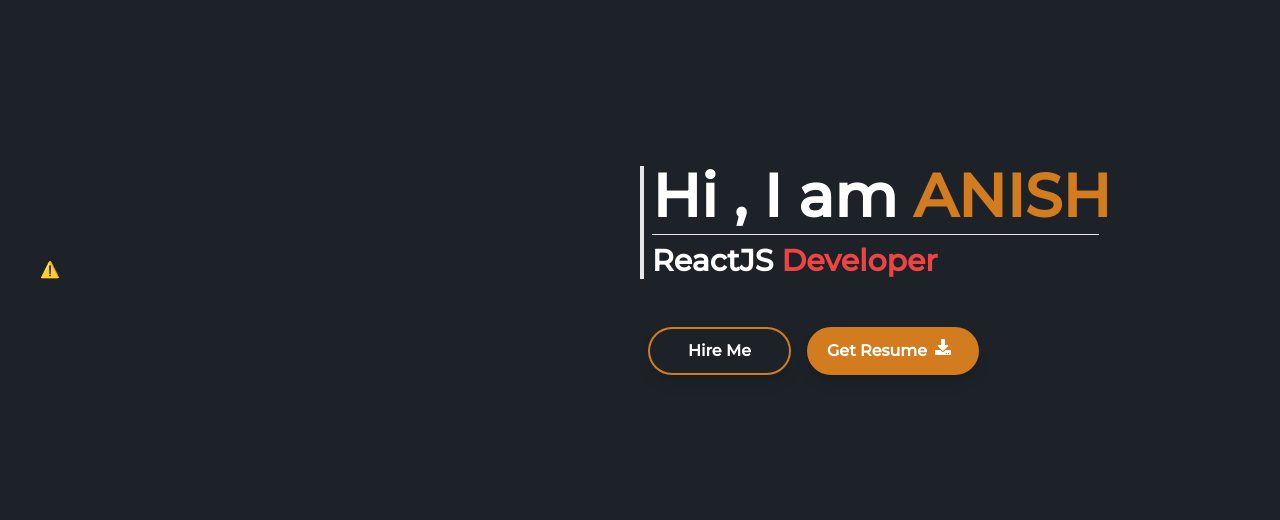
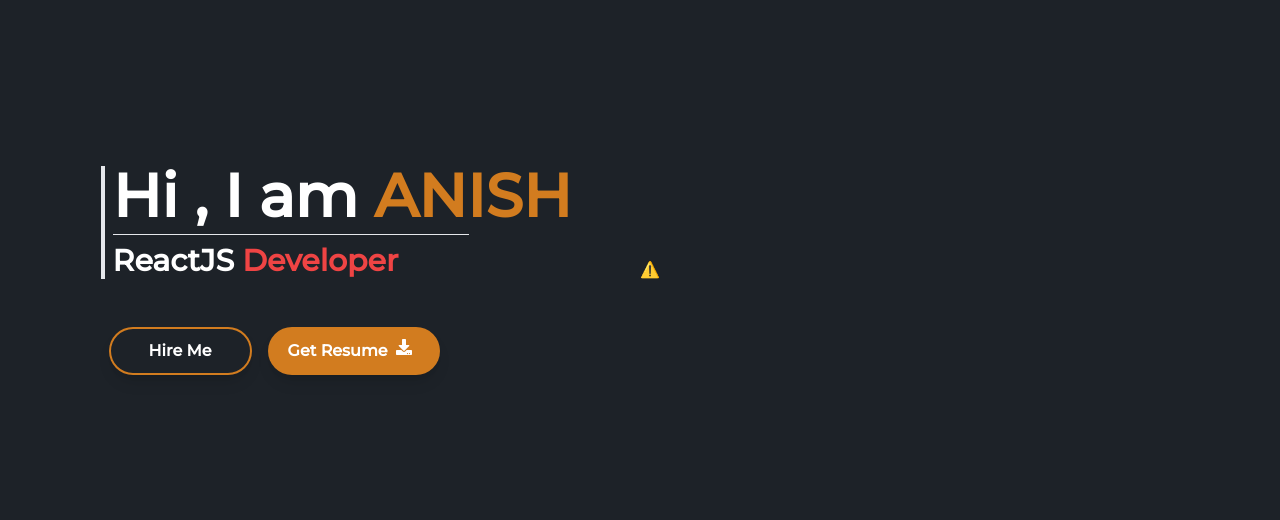
Before and after one commit to tharuAnish/my-folio, a React (Create React App) app: page / in a window 1280 px wide. Shown: the part 130-650 px from the top of the page. Built offline with nearby package versions, Linux system fonts and the light colour scheme; no server answers.

Commit message:
Resume added

```diff
--- a/src/pages/Home.js
+++ b/src/pages/Home.js
@@ -1,7 +1,7 @@
 import React from "react";
 import Layout from "../components/Layout";
 import { Link } from "react-router-dom";
-import { FaDownload } from 'react-icons/fa'
+import { FaDownload } from "react-icons/fa";
 import {
     FaReact,
     FaJsSquare,
@@ -22,16 +22,8 @@
                      mx-10  bg-theme"
                     >
                         {/* border-4 md:border-0 border-white transform rotate-12 md:rotate-0 */}
-                        <div className="h-1/2">
-                            <lottie-player
-                                src="https://assets9.lottiefiles.com/packages/lf20_kkflmtur.json"
-                                background="transparent"
-                                speed="1"
-                                loop
-                                autoplay
-                            ></lottie-player>
-                        </div>
-                        <div>
+
+                        <div className="mx-auto">
                             <div className="font-bold text-white md:px-5 border-l-4 flex-col">
                                 <h1 className="text-6xl md:text-4xl m-2">
                                     Hi , I am <b className="text-secondary">ANISH</b>
@@ -41,6 +33,7 @@
                                     ReactJS <b className="text-red-500">Developer</b>
                                 </h1>
                             </div>
+
                             <div className="flex mt-10">
                                 <Link
                                     className=" text-white font-bold py-3 m-2 px-10 rounded-full  focus:ring-secondary ring-2 ring-secondary ring-inset  shadow-lg hover:scale-105 ease-in duration-100"
@@ -48,11 +41,23 @@
                                 >
                                     Hire Me
                                 </Link>
-                                <button className=" flex  static bg-secondary text-white font-bold py-3 m-2 px-5 rounded-full  shadow-lg hover:scale-105 ease-in duration-100">
+                                <a className=" flex  static bg-secondary text-white font-bold py-3 m-2 px-5 rounded-full  shadow-lg hover:scale-105 ease-in duration-100"
+                                    href="https://drive.google.com/file/d/1ZarF1tZiUdr3MSME3sf5sTfK55_2UV-t/view?usp=sharing"
+                                    target="_blank"
+                                >
                                     Get Resume
                                     <FaDownload className="mx-2" />
-                                </button>
+                                </a>
                             </div>
+                        </div>
+                        <div className="h-1/2">
+                            <lottie-player
+                                src="https://assets9.lottiefiles.com/packages/lf20_kkflmtur.json"
+                                background="transparent"
+                                speed="1"
+                                loop
+                                autoplay
+                            ></lottie-player>
                         </div>
                     </div>
                 </div>
```
